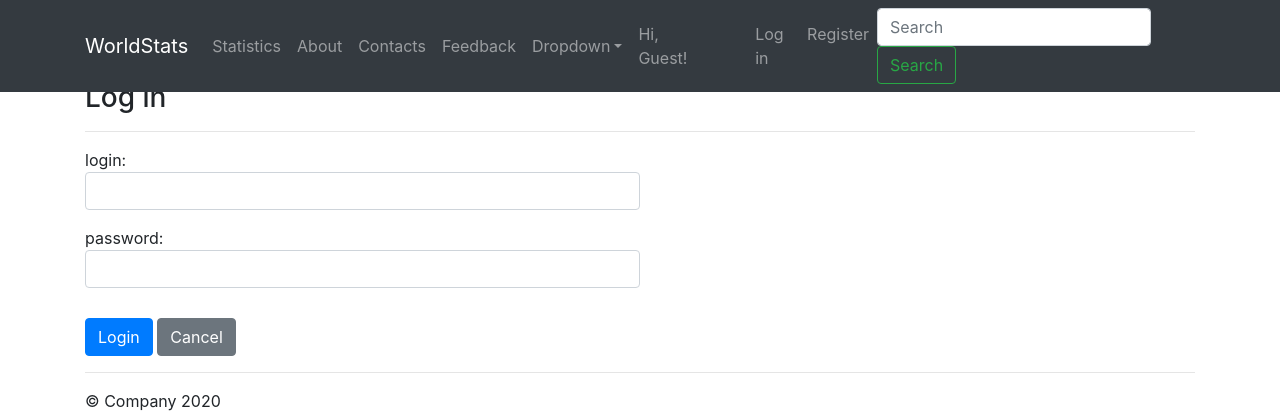
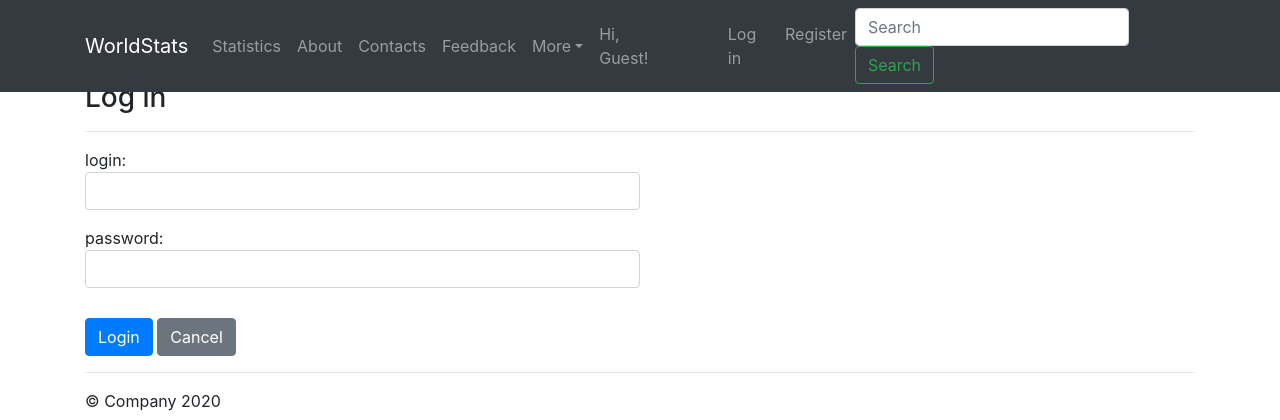
Before and after one commit to WorldStat/WorldStats, a Django app: page /account/entry in a window 1280 px wide. Shown: the top 420 px of the page. Run offline with Django 3.2, Linux system fonts and the light colour scheme.

Commit message:
adding the rest

```diff
--- a/templates/layouts/nav.html
+++ b/templates/layouts/nav.html
@@ -30,7 +30,7 @@
             </li>
             -->
             <li class="nav-item dropdown">
-                <a class="nav-link dropdown-toggle" href="#" type="button" id="dropdown01" data-toggle="dropdown" aria-haspopup="true" aria-expanded="false">Dropdown</a>
+                <a class="nav-link dropdown-toggle" href="#" type="button" id="dropdown01" data-toggle="dropdown" aria-haspopup="true" aria-expanded="false">More</a>
                 <div class="dropdown-menu" aria-labelledby="dropdown01">
                     <a class="dropdown-item" href="#">Action</a>
                     <a class="dropdown-item" href="#">Another action</a>
```
Also changed, not shown: media/pictures/main.PNG.
